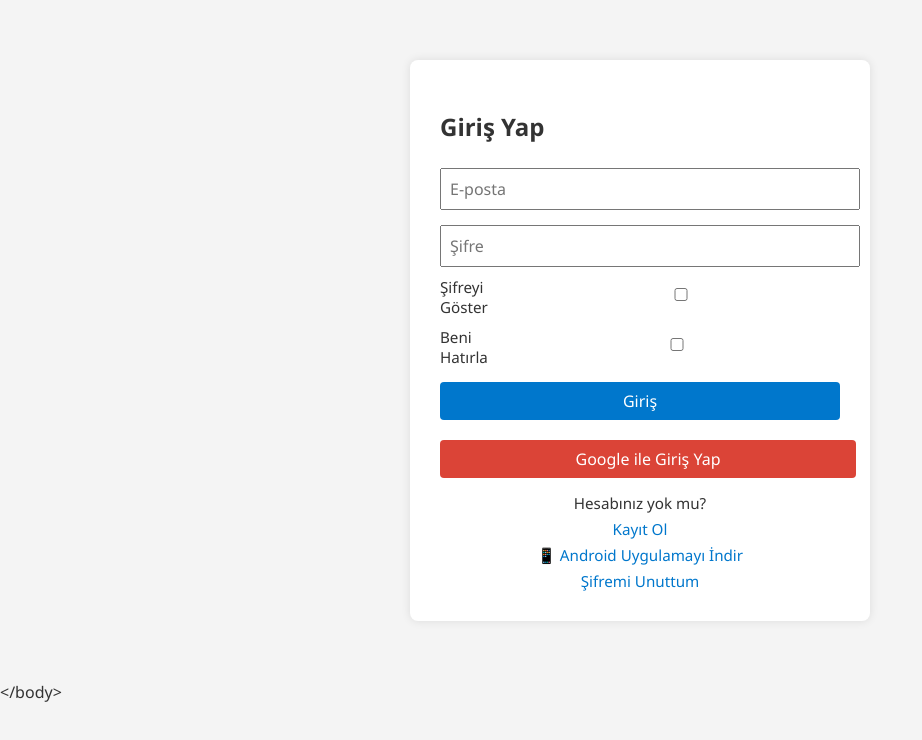
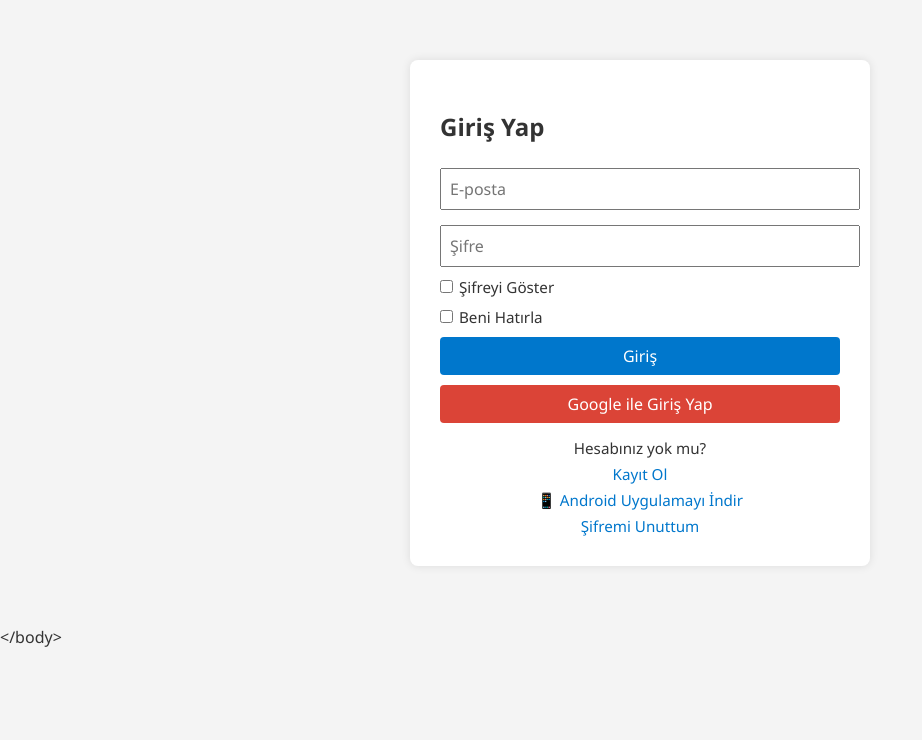
Before and after one commit to Serhan-Yildiz/meski-kanban, a React (Vite) app in the folder client/: page /login in a window 1280 px wide. Shown: the top 740 px of the page, without its empty margins (0-922 px from the left). Built offline with nearby package versions, Linux system fonts and the light colour scheme; no server answers.

Commit message:
Remember me, sting like a bee

```diff
--- a/client/src/App.css
+++ b/client/src/App.css
@@ -56,6 +56,13 @@ button:hover {
 .auth-form button {
   width: 100%;
   margin-bottom: 10px;
+}
+
+.auth-form .google-login,
+.auth-form button {
+  display: block;
+  width: 100%;
+  box-sizing: border-box;
 }
 
 .google-login {
@@ -190,12 +197,6 @@ button:hover {
   margin-bottom: 1rem;
 }
 
-@media (prefers-color-scheme: dark) {
-  .logo {
-    content: url("/logo-dark.png");
-  }
-}
-
 .profile-page {
   max-width: 500px;
   margin: 50px auto;
@@ -257,3 +258,12 @@ label {
   font-size: 0.95rem;
   margin-bottom: 10px;
 }
+
+input[type="checkbox"] {
+  width: auto;
+  margin: 0;
+}
+
+label input[type="checkbox"] {
+  flex-shrink: 0;
+}
--- a/client/src/components/Card.jsx
+++ b/client/src/components/Card.jsx
@@ -5,7 +5,8 @@ const API = import.meta.env.VITE_API_URL;
 
 export default function Card({ card, refreshCards, isFirst, isLast }) {
   const navigate = useNavigate();
-  const token = localStorage.getItem("token");
+  const token =
+    localStorage.getItem("token") || sessionStorage.getItem("token");
 
   const moveCard = async (direction) => {
     try {
--- a/client/src/components/ListColumn.jsx
+++ b/client/src/components/ListColumn.jsx
@@ -4,7 +4,8 @@ import Card from "./Card";
 
 export default function ListColumn({ list, fetchLists }) {
   const [newCardTitle, setNewCardTitle] = useState("");
-  const token = localStorage.getItem("token");
+  const token =
+    localStorage.getItem("token") || sessionStorage.getItem("token");
 
   const cards = list.cards || [];
 
--- a/client/src/pages/BoardPage.jsx
+++ b/client/src/pages/BoardPage.jsx
@@ -8,7 +8,8 @@ export default function BoardPage() {
   const [board, setBoard] = useState(null);
   const [lists, setLists] = useState([]);
   const [newListTitle, setNewListTitle] = useState("");
-  const token = localStorage.getItem("token");
+  const token =
+    localStorage.getItem("token") || sessionStorage.getItem("token");
 
   useEffect(() => {
     fetchBoard();
--- a/client/src/pages/CardView.jsx
+++ b/client/src/pages/CardView.jsx
@@ -5,7 +5,8 @@ import axios from "../api/axios.js";
 export default function CardView() {
   const { id } = useParams();
   const [card, setCard] = useState(null);
-  const token = localStorage.getItem("token");
+  const token =
+    localStorage.getItem("token") || sessionStorage.getItem("token");
 
   useEffect(() => {
     const fetchCard = async () => {
@@ -28,10 +29,20 @@ export default function CardView() {
     <div className="card-view">
       <h2>{card.title}</h2>
       <p>{card.description}</p>
-      <p><strong>Öncelik:</strong> {card.priority || "Belirtilmemiş"}</p>
-      <p><strong>Etiketler:</strong> {(card.tags || []).join(", ")}</p>
-      <p><strong>Oluşturulma:</strong> {new Date(card.created_at).toLocaleString()}</p>
-      <p><strong>Güncellenme:</strong> {new Date(card.updated_at).toLocaleString()}</p>
+      <p>
+        <strong>Öncelik:</strong> {card.priority || "Belirtilmemiş"}
+      </p>
+      <p>
+        <strong>Etiketler:</strong> {(card.tags || []).join(", ")}
+      </p>
+      <p>
+        <strong>Oluşturulma:</strong>{" "}
+        {new Date(card.created_at).toLocaleString()}
+      </p>
+      <p>
+        <strong>Güncellenme:</strong>{" "}
+        {new Date(card.updated_at).toLocaleString()}
+      </p>
     </div>
   );
 }
--- a/client/src/pages/DashboardPage.jsx
+++ b/client/src/pages/DashboardPage.jsx
@@ -5,7 +5,8 @@ import { useNavigate } from "react-router-dom";
 export default function DashboardPage() {
   const [boards, setBoards] = useState([]);
   const [newBoardTitle, setNewBoardTitle] = useState("");
-  const token = localStorage.getItem("token");
+  const token =
+    localStorage.getItem("token") || sessionStorage.getItem("token");
   const navigate = useNavigate();
 
   const fetchBoards = async () => {
--- a/client/src/pages/LoginPage.jsx
+++ b/client/src/pages/LoginPage.jsx
@@ -12,7 +12,13 @@ export default function LoginPage() {
   const login = async () => {
     try {
       const res = await axios.post("/auth/login", { email, password });
-      localStorage.setItem("token", res.data.token);
+
+      if (rememberMe) {
+        localStorage.setItem("token", res.data.token);
+      } else {
+        sessionStorage.setItem("token", res.data.token);
+      }
+
       navigate("/dashboard");
     } catch (err) {
       console.error("Giriş hatası", err);
@@ -39,21 +45,21 @@ export default function LoginPage() {
       />
 
       <label>
-        Şifreyi Göster
         <input
           type="checkbox"
           checked={showPassword}
           onChange={() => setShowPassword(!showPassword)}
         />
+        Şifreyi Göster
       </label>
 
       <label>
-        Beni Hatırla
         <input
           type="checkbox"
           checked={rememberMe}
           onChange={() => setRememberMe(!rememberMe)}
         />
+        Beni Hatırla
       </label>
 
       <button onClick={login}>Giriş</button>
--- a/client/src/pages/ProfilePage.jsx
+++ b/client/src/pages/ProfilePage.jsx
@@ -5,7 +5,8 @@ import { useNavigate } from "react-router-dom";
 export default function ProfilePage() {
   const [user, setUser] = useState(null);
   const [newPassword, setNewPassword] = useState("");
-  const token = localStorage.getItem("token");
+  const token =
+    localStorage.getItem("token") || sessionStorage.getItem("token");
   const navigate = useNavigate();
 
   const fetchProfile = async () => {
```
